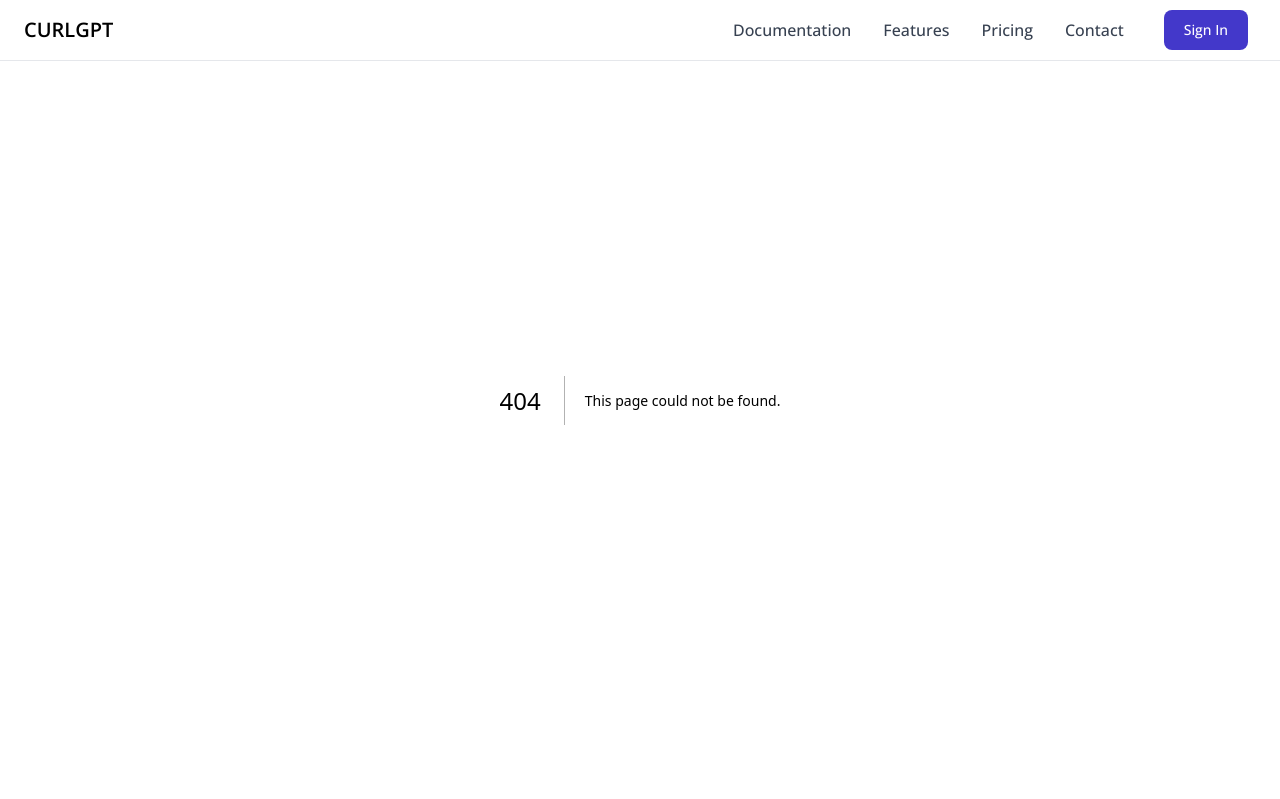
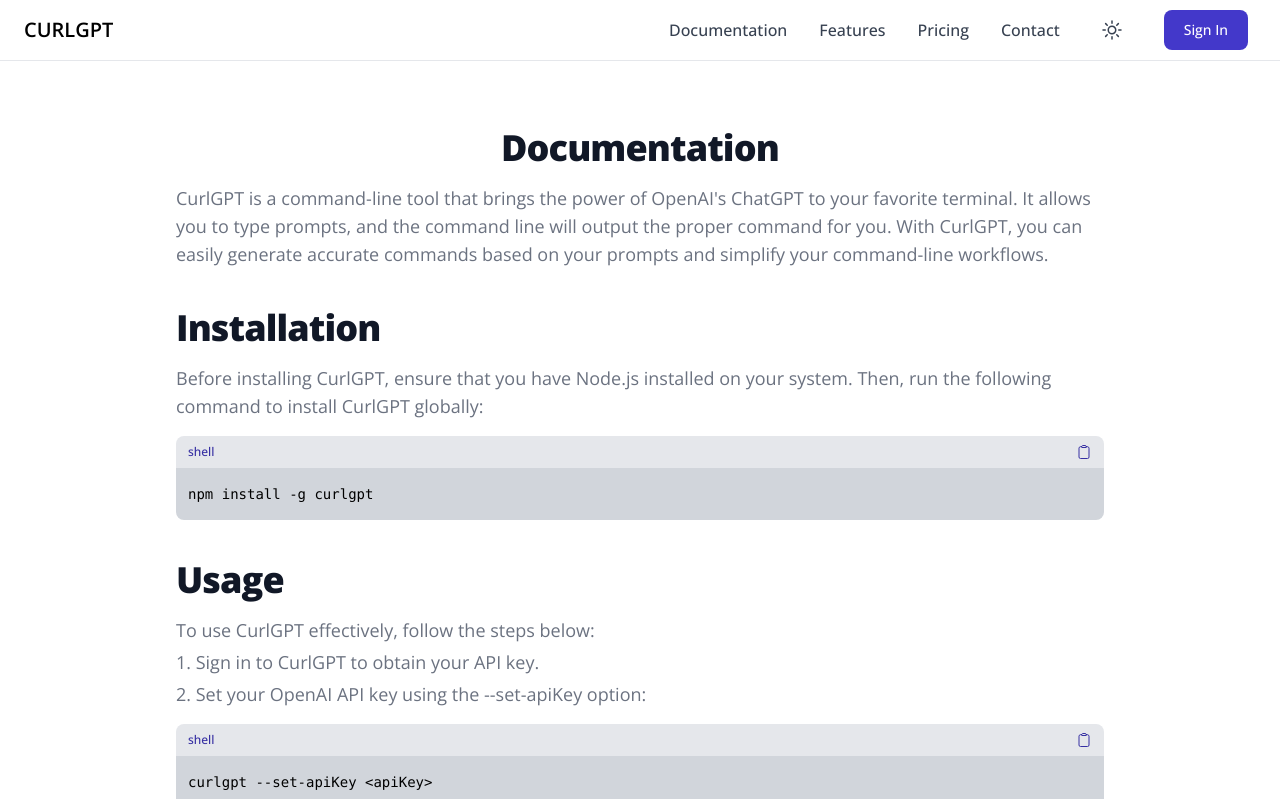
Before and after one commit to CurlGPT/CurlGPT-web, a Next.js app: page /documentation in a window 1280 px wide. Before the commit this address had no page. Shown: the top 799 px of the page. Built offline with nearby package versions, Linux system fonts and the light colour scheme.

Commit message:
Add Code block component and Theme Toggle

```diff
--- /dev/null
+++ b/app/documentation/page.tsx
@@ -0,0 +1,68 @@
+import Code from "@/components/Code";
+import Header from "@/components/Header";
+import { FC } from "react";
+interface pageProps {}
+
+const page: FC<pageProps> = ({}) => {
+    return (
+        <section className="bg-white dark:bg-gray-900 p-16">
+            <div className="py-8 px-4 mx-auto max-w-screen-lg lg:py-16 lg:px-12">
+                <h2 className="mb-4 text-3xl lg:text-4xl tracking-tight font-extrabold text-gray-900 dark:text-white text-center">
+                    Documentation
+                </h2>
+                <p className="text-gray-500 sm:text-lg dark:text-gray-400 ">
+                    CurlGPT is a command-line tool that brings the power of
+                    OpenAI&apos;s ChatGPT to your favorite terminal. It allows
+                    you to type prompts, and the command line will output the
+                    proper command for you. With CurlGPT, you can easily
+                    generate accurate commands based on your prompts and
+                    simplify your command-line workflows.
+                </p>
+                <h2 className="mb-4 mt-10 text-3xl lg:text-4xl tracking-tight font-extrabold text-gray-900 dark:text-white">
+                    Installation
+                </h2>
+                <p className="text-gray-500 sm:text-lg dark:text-gray-400 ">
+                    Before installing CurlGPT, ensure that you have Node.js
+                    installed on your system. Then, run the following command to
+                    install CurlGPT globally:
+                </p>
+                <Code code={"npm install -g curlgpt"} />
+                <h2 className="mb-4 mt-10 text-3xl lg:text-4xl tracking-tight font-extrabold text-gray-900 dark:text-white">
+                    Usage
+                </h2>
+                <p className="text-gray-500 sm:text-lg dark:text-gray-400 ">
+                    To use CurlGPT effectively, follow the steps below:
+                </p>
+                <ol className="list-decimal list-inside">
+                    <li className="text-gray-500 sm:text-lg dark:text-gray-400 my-1">
+                        Sign in to CurlGPT to obtain your API key.
+                    </li>
+                    <li className="text-gray-500 sm:text-lg dark:text-gray-400 my-1">
+                        Set your OpenAI API key using the --set-apiKey option:
+                    </li>
+                    <Code code={"curlgpt --set-apiKey <apiKey>"} />
+                    <li className="text-gray-500 sm:text-lg dark:text-gray-400 my-1">
+                        Test CurlGPT by providing a prompt:
+                    </li>
+                    <Code
+                        code={
+                            "curlgpt how to run a PostgreSQL container in local"
+                        }
+                    />
+                    <p className="text-gray-500 sm:text-lg dark:text-gray-400">
+                        The tool will return an appropriate response based on
+                        the provided prompt, giving you the corresponding
+                        command.
+                    </p>
+                    <li className="text-gray-500 sm:text-lg dark:text-gray-400 my-1">
+                        Explore additional options and commands using the
+                        built-in help:
+                    </li>
+                    <Code code={"curlgpt --help"} />
+                </ol>
+            </div>
+        </section>
+    );
+};
+
+export default page;
--- a/app/layout.tsx
+++ b/app/layout.tsx
@@ -2,6 +2,7 @@
 import "./globals.css";
 import { Open_Sans } from "next/font/google";
 import Footer from "@/components/Footer";
+import Providers from "@/components/Providers";
 
 const inter = Open_Sans({ subsets: ["latin"] });
 
@@ -18,9 +19,11 @@
     return (
         <html lang="en">
             <body className={inter.className}>
-                <Navbar />
-                {children}
-                <Footer />
+                <Providers>
+                    <Navbar />
+                    {children}
+                    <Footer />
+                </Providers>
             </body>
         </html>
     );
--- /dev/null
+++ b/components/Code.tsx
@@ -0,0 +1,60 @@
+"use client";
+
+import { FC, useState } from "react";
+
+interface CodeProps {
+    code: string;
+}
+
+const Code: FC<CodeProps> = ({ code }) => {
+    const [isCopied, setIsCopied] = useState(false);
+
+    const handleCopyClick = () => {
+        navigator.clipboard.writeText(code);
+        setIsCopied(true);
+        setTimeout(() => {
+            setIsCopied(false);
+        }, 1500);
+    };
+
+    return (
+        <>
+            <div className="mt-4 flex items-center justify-between py-2 px-3 dark:bg-gray-800 bg-gray-200 rounded-t-lg">
+                <span className="text-xs font-medium dark:text-primary-200 text-primary-800">
+                    shell
+                </span>
+                <button
+                    onClick={handleCopyClick}
+                    className="dark:text-primary-200 text-primary-800 dark:hover:text-primary-400 hover:text-primary-600 text-xs"
+                >
+                    {isCopied ? (
+                        <span>Copied!</span>
+                    ) : (
+                        <svg
+                            xmlns="http://www.w3.org/2000/svg"
+                            fill="none"
+                            viewBox="0 0 24 24"
+                            strokeWidth={1.5}
+                            stroke="currentColor"
+                            className="w-4 h-4"
+                        >
+                            <path
+                                strokeLinecap="round"
+                                strokeLinejoin="round"
+                                d="M15.666 3.888A2.25 2.25 0 0013.5 2.25h-3c-1.03 0-1.9.693-2.166 1.638m7.332 0c.055.194.084.4.084.612v0a.75.75 0 01-.75.75H9a.75.75 0 01-.75-.75v0c0-.212.03-.418.084-.612m7.332 0c.646.049 1.288.11 1.927.184 1.1.128 1.907 1.077 1.907 2.185V19.5a2.25 2.25 0 01-2.25 2.25H6.75A2.25 2.25 0 014.5 19.5V6.257c0-1.108.806-2.057 1.907-2.185a48.208 48.208 0 011.927-.184"
+                            />
+                        </svg>
+                    )}
+                </button>
+            </div>
+            <pre
+                className="rounded-b-lg mb-4 px-3 py-4 text-sm dark:bg-gray-950 bg-gray-300 dark:text-white"
+                lang="shell"
+            >
+                <code>{code}</code>
+            </pre>
+        </>
+    );
+};
+
+export default Code;
--- a/components/Contact.tsx
+++ b/components/Contact.tsx
@@ -1,9 +1,10 @@
 import { FC } from "react";
-import Header from "./Header";
+
+import Header from "@/components/Header";
 
 const Contact: FC = () => {
     return (
-        <section className="bg-white dark:bg-gray-900">
+        <section id="contact" className="bg-white dark:bg-gray-900">
             <div className="py-8 lg:py-16 px-4 mx-auto max-w-screen-md">
                 <Header
                     title={"Contact Us"}
--- a/components/Features.tsx
+++ b/components/Features.tsx
@@ -1,13 +1,14 @@
 import { FC } from "react";
+
 import SingleFeature from "@/components/SingleFeature";
-import Header from "./Header";
+import Header from "@/components/Header";
 
 const features = [
     {
         key: 1,
         svg: "M2.25 6a3 3 0 013-3h13.5a3 3 0 013 3v12a3 3 0 01-3 3H5.25a3 3 0 01-3-3V6zm3.97.97a.75.75 0 011.06 0l2.25 2.25a.75.75 0 010 1.06l-2.25 2.25a.75.75 0 01-1.06-1.06l1.72-1.72-1.72-1.72a.75.75 0 010-1.06zm4.28 4.28a.75.75 0 000 1.5h3a.75.75 0 000-1.5h-3z",
         title: "Generate Accurate Commands",
-        body: "CurlGPT leverages OpenAI&apos;s ChatGPT to provide precise and relevant commands based on the prompts you enter.",
+        body: "CurlGPT leverages OpenAI's ChatGPT to provide precise and relevant commands based on the prompts you enter.",
     },
     {
         key: 2,
--- a/components/Footer.tsx
+++ b/components/Footer.tsx
@@ -1,5 +1,6 @@
+import { FC } from "react";
 import Image from "next/image";
-import { FC } from "react";
+import Link from "next/link";
 
 const Footer: FC = () => {
     return (
@@ -24,17 +25,20 @@
                         <div>
                             <ul className="sm:flex sm:flex-row text-gray-600 dark:text-gray-400 ml-10">
                                 <li className="mb-4 sm:mr-10">
-                                    <a
+                                    <Link
                                         href="https://github.com/CurlGPT/CurlGPT"
                                         className="hover:underline "
                                     >
                                         Github
-                                    </a>
+                                    </Link>
                                 </li>
                                 <li>
-                                    <a href="" className="hover:underline">
+                                    <Link
+                                        href="/documentation"
+                                        className="hover:underline"
+                                    >
                                         Documentation
-                                    </a>
+                                    </Link>
                                 </li>
                             </ul>
                         </div>
--- a/components/Navbar.tsx
+++ b/components/Navbar.tsx
@@ -1,24 +1,27 @@
+import { FC } from "react";
 import Link from "next/link";
-import { FC } from "react";
+
+import ThemeToggle from "@/components/ThemeToggle";
 
 const Navbar: FC = () => {
     return (
         <header>
             <nav className="bg-white/30  border-gray-200 dark:border-gray-600 px-4 md:px-6 py-2.5 dark:bg-gray-800/30 fixed w-full z-10 top-0 backdrop-filter backdrop-blur-lg border-b">
                 <div className="flex flex-wrap justify-between items-center mx-auto max-w-screen-xl">
-                    <a href="" className="flex items-center">
+                    <Link href="/" className="flex items-center">
                         <span className="self-center text-xl font-semibold whitespace-nowrap dark:text-white">
                             CURLGPT
                         </span>
-                    </a>
+                    </Link>
                     <div className="flex flex-row gap-10">
                         <div className="flex items-center md:order-2">
-                            <a
+                            <ThemeToggle />
+                            <Link
                                 href="#"
                                 className="text-white bg-primary-700 hover:bg-primary-800 focus:ring-4 focus:ring-primary-300 font-medium rounded-lg text-sm px-4 md:px-5 py-2 md:py-2.5 mr-2 dark:bg-primary-600 dark:hover:bg-primary-700 focus:outline-none dark:focus:ring-primary-800"
                             >
                                 Sign In
-                            </a>
+                            </Link>
                             <button
                                 data-collapse-toggle="mobile-menu-2"
                                 type="button"
@@ -59,36 +62,36 @@
                         >
                             <ul className="flex flex-col mt-4 font-medium md:flex-row md:space-x-8 md:mt-0">
                                 <li>
-                                    <a
-                                        href="#"
+                                    <Link
+                                        href="/documentation"
                                         className="block py-2 pr-4 pl-3 text-gray-700 border-b border-gray-100 hover:bg-gray-50 md:hover:bg-transparent md:border-0 md:hover:text-primary-700 md:p-0 dark:text-gray-400 md:dark:hover:text-white dark:hover:bg-gray-700 dark:hover:text-white md:dark:hover:bg-transparent dark:border-gray-700"
                                     >
                                         Documentation
-                                    </a>
+                                    </Link>
                                 </li>
                                 <li>
                                     <Link
-                                        href="#features"
+                                        href="http://localhost:3000/#features"
                                         className="block py-2 pr-4 pl-3 text-gray-700 border-b border-gray-100 hover:bg-gray-50 md:hover:bg-transparent md:border-0 md:hover:text-primary-700 md:p-0 dark:text-gray-400 md:dark:hover:text-white dark:hover:bg-gray-700 dark:hover:text-white md:dark:hover:bg-transparent dark:border-gray-700"
                                     >
                                         Features
                                     </Link>
                                 </li>
                                 <li>
-                                    <a
-                                        href="#"
+                                    <Link
+                                        href="http://localhost:3000/#pricing"
                                         className="block py-2 pr-4 pl-3 text-gray-700 border-b border-gray-100 hover:bg-gray-50 md:hover:bg-transparent md:border-0 md:hover:text-primary-700 md:p-0 dark:text-gray-400 md:dark:hover:text-white dark:hover:bg-gray-700 dark:hover:text-white md:dark:hover:bg-transparent dark:border-gray-700"
                                     >
                                         Pricing
-                                    </a>
+                                    </Link>
                                 </li>
                                 <li>
-                                    <a
-                                        href="#"
+                                    <Link
+                                        href="http://localhost:3000/#contact"
                                         className="block py-2 pr-4 pl-3 text-gray-700 border-b border-gray-100 hover:bg-gray-50 md:hover:bg-transparent md:border-0 md:hover:text-primary-700 md:p-0 dark:text-gray-400 md:dark:hover:text-white dark:hover:bg-gray-700 dark:hover:text-white md:dark:hover:bg-transparent dark:border-gray-700"
                                     >
                                         Contact
-                                    </a>
+                                    </Link>
                                 </li>
                             </ul>
                         </div>
--- /dev/null
+++ b/components/Providers.tsx
@@ -0,0 +1,18 @@
+"use client";
+
+import { ThemeProvider } from "next-themes";
+import type { FC, ReactNode } from "react";
+
+interface ProvidersProps {
+    children: ReactNode;
+}
+
+const Providers: FC<ProvidersProps> = ({ children }) => {
+    return (
+        <ThemeProvider attribute="class" defaultTheme="system" enableSystem>
+            {children}
+        </ThemeProvider>
+    );
+};
+
+export default Providers;
--- /dev/null
+++ b/components/ThemeToggle.tsx
@@ -0,0 +1,58 @@
+"use client";
+
+import { FC } from "react";
+import { useTheme } from "next-themes";
+
+interface ThemeToggleProps {}
+
+const ThemeToggle: FC<ThemeToggleProps> = ({}) => {
+    const { theme, setTheme } = useTheme();
+
+    return (
+        <>
+            {theme === "dark" ? (
+                <button
+                    className="block mr-10 text-gray-700 border-b border-gray-100 hover:bg-gray-50 md:hover:bg-transparent md:border-0 md:hover:text-primary-700 md:p-0 dark:text-gray-400 md:dark:hover:text-white dark:hover:bg-gray-700 dark:hover:text-white md:dark:hover:bg-transparent dark:border-gray-700"
+                    onClick={() => setTheme("light")}
+                >
+                    <svg
+                        xmlns="http://www.w3.org/2000/svg"
+                        fill="none"
+                        viewBox="0 0 24 24"
+                        strokeWidth={1.5}
+                        stroke="currentColor"
+                        className="w-6 h-6"
+                    >
+                        <path
+                            strokeLinecap="round"
+                            strokeLinejoin="round"
+                            d="M12 3v2.25m6.364.386l-1.591 1.591M21 12h-2.25m-.386 6.364l-1.591-1.591M12 18.75V21m-4.773-4.227l-1.591 1.591M5.25 12H3m4.227-4.773L5.636 5.636M15.75 12a3.75 3.75 0 11-7.5 0 3.75 3.75 0 017.5 0z"
+                        />
+                    </svg>
+                </button>
+            ) : (
+                <button
+                    className="block mr-10 text-gray-700 border-b border-gray-100 hover:bg-gray-50 md:hover:bg-transparent md:border-0 md:hover:text-primary-700 md:p-0 dark:text-gray-400 md:dark:hover:text-white dark:hover:bg-gray-700 dark:hover:text-white md:dark:hover:bg-transparent dark:border-gray-700"
+                    onClick={() => setTheme("dark")}
+                >
+                    <svg
+                        xmlns="http://www.w3.org/2000/svg"
+                        fill="none"
+                        viewBox="0 0 24 24"
+                        strokeWidth={1.5}
+                        stroke="currentColor"
+                        className="w-6 h-6"
+                    >
+                        <path
+                            strokeLinecap="round"
+                            strokeLinejoin="round"
+                            d="M12 3v2.25m6.364.386l-1.591 1.591M21 12h-2.25m-.386 6.364l-1.591-1.591M12 18.75V21m-4.773-4.227l-1.591 1.591M5.25 12H3m4.227-4.773L5.636 5.636M15.75 12a3.75 3.75 0 11-7.5 0 3.75 3.75 0 017.5 0z"
+                        />
+                    </svg>
+                </button>
+            )}
+        </>
+    );
+};
+
+export default ThemeToggle;
--- a/package.json
+++ b/package.json
@@ -16,10 +16,11 @@
         "eslint": "8.43.0",
         "eslint-config-next": "13.4.6",
         "next": "13.4.6",
+        "next-themes": "^0.2.1",
         "postcss": "8.4.24",
         "react": "18.2.0",
         "react-dom": "18.2.0",
         "tailwindcss": "3.3.2",
-    "typescript": "5.1.3"
+        "typescript": "5.1.0"
     }
 }
--- a/tailwind.config.js
+++ b/tailwind.config.js
@@ -6,7 +6,7 @@
         "./app/**/*.{js,ts,jsx,tsx,mdx}",
     ],
     plugins: [],
-    darkMode: "media",
+    darkMode: "class",
     theme: {
         extend: {
             colors: {
```
Also changed, not shown: components/Pricing.tsx (+4 -3 lines), 1 other file (tests, documents, lock files or other folders). Lines whose indentation alone changed are shown as unchanged.
